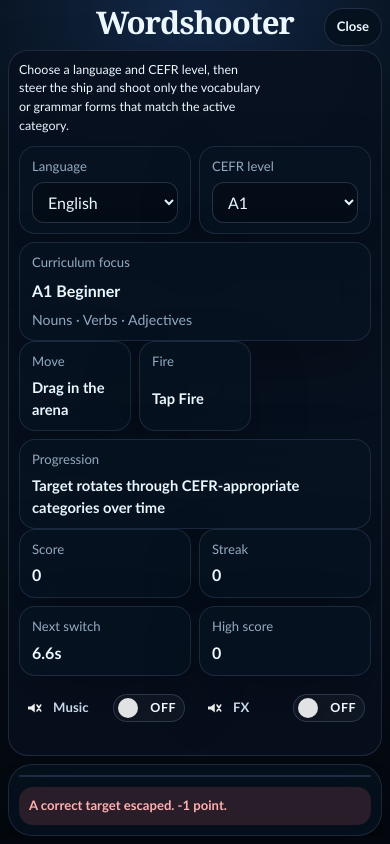
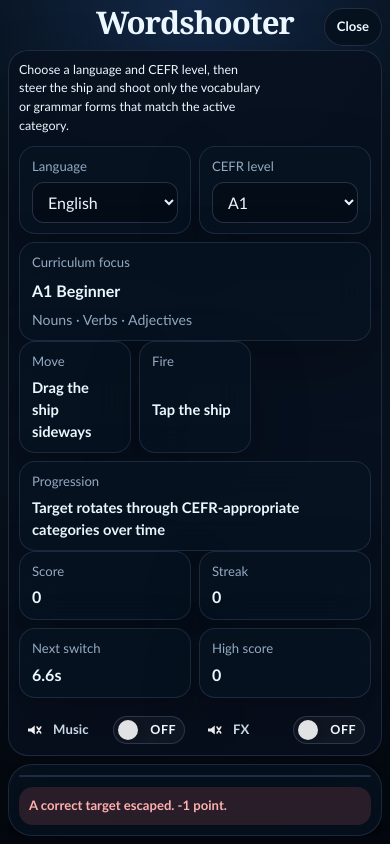
Before and after one commit to KireGW/wordshooter, a React (Vite) app: page / in a window 390 px wide. Both pictures are taken after a click on the button "Menu". Built offline with nearby package versions, Linux system fonts and the light colour scheme.

Commit message:
Refine mobile controls and menu copy

```diff
--- a/src/App.css
+++ b/src/App.css
@@ -754,40 +754,8 @@
   color: #bceffc;
 }
 
-.mobile-controls {
-  display: none;
-}
-
 .arena-overlay {
   display: none;
-}
-
-.mobile-control-copy {
-  display: grid;
-  gap: 4px;
-}
-
-.mobile-control-copy span {
-  color: var(--muted);
-  font-size: 0.78rem;
-  text-transform: uppercase;
-  letter-spacing: 0.16em;
-}
-
-.mobile-control-copy strong {
-  font-size: 0.92rem;
-}
-
-.mobile-fire-button {
-  border: 0;
-  border-radius: 18px;
-  padding: 14px 18px;
-  font: inherit;
-  font-weight: 800;
-  font-size: 1rem;
-  color: #08111f;
-  background: linear-gradient(135deg, #ffd166, #f8f4a6);
-  box-shadow: 0 14px 28px rgba(255, 209, 102, 0.24);
 }
 
 .controls-panel {
@@ -975,18 +943,8 @@
     gap: 8px;
   }
 
-  .arena-overlay-bottom {
-    left: 10px;
-    right: 10px;
-    bottom: 12px;
-    justify-content: space-between;
-    align-items: end;
-    gap: 10px;
-  }
-
   .arena-mini-card,
-  .arena-restart-button,
-  .arena-fire-button {
+  .arena-restart-button {
     pointer-events: auto;
   }
 
@@ -1057,26 +1015,6 @@
     box-shadow: 0 10px 20px rgba(255, 209, 102, 0.2);
     flex: 0 0 auto;
     align-self: stretch;
-  }
-
-  .arena-touch-copy {
-    padding: 8px 10px;
-    border-radius: 16px;
-    background: rgba(6, 15, 28, 0.62);
-    border: 1px solid rgba(184, 192, 255, 0.12);
-    backdrop-filter: blur(12px);
-    max-width: 132px;
-  }
-
-  .arena-touch-copy strong {
-    font-size: 0.78rem;
-  }
-
-  .arena-fire-button {
-    padding: 14px 18px;
-    min-width: 86px;
-    border-radius: 999px;
-    font-size: 0.95rem;
   }
 
   .arena-header {
--- a/src/App.jsx
+++ b/src/App.jsx
@@ -639,6 +639,12 @@ function App() {
   const effectIdRef = useRef(0)
   const audioRef = useRef(null)
   const arenaRef = useRef(null)
+  const shipTouchStateRef = useRef({
+    pointerId: null,
+    startX: 0,
+    startY: 0,
+    moved: false,
+  })
 
   useEffect(() => {
     gameRef.current = game
@@ -809,6 +815,63 @@ function App() {
       movePlayerToClientX(event.clientX)
     },
     [isMobileLayout, movePlayerToClientX],
+  )
+
+  const handleShipPointerDown = useCallback(
+    (event) => {
+      if (!isMobileLayout) {
+        return
+      }
+
+      event.stopPropagation()
+      event.currentTarget.setPointerCapture?.(event.pointerId)
+      shipTouchStateRef.current = {
+        pointerId: event.pointerId,
+        startX: event.clientX,
+        startY: event.clientY,
+        moved: false,
+      }
+    },
+    [isMobileLayout],
+  )
+
+  const handleShipPointerMove = useCallback(
+    (event) => {
+      if (!isMobileLayout || shipTouchStateRef.current.pointerId !== event.pointerId) {
+        return
+      }
+
+      const deltaX = Math.abs(event.clientX - shipTouchStateRef.current.startX)
+      const deltaY = Math.abs(event.clientY - shipTouchStateRef.current.startY)
+      if (deltaX > 6 || deltaY > 6) {
+        shipTouchStateRef.current.moved = true
+      }
+
+      movePlayerToClientX(event.clientX)
+    },
+    [isMobileLayout, movePlayerToClientX],
+  )
+
+  const handleShipPointerUp = useCallback(
+    (event) => {
+      if (!isMobileLayout || shipTouchStateRef.current.pointerId !== event.pointerId) {
+        return
+      }
+
+      event.stopPropagation()
+      const shouldFire = !shipTouchStateRef.current.moved
+      shipTouchStateRef.current = {
+        pointerId: null,
+        startX: 0,
+        startY: 0,
+        moved: false,
+      }
+
+      if (shouldFire) {
+        fireBullet()
+      }
+    },
+    [fireBullet, isMobileLayout],
   )
 
   useEffect(() => {
@@ -1321,11 +1384,11 @@ function App() {
     <section className="controls-panel">
       <div className="control-chip">
         <span>Move</span>
-        <strong>{isMobileLayout ? 'Drag in the arena' : 'A / D or Arrow keys'}</strong>
+        <strong>{isMobileLayout ? 'Drag the ship sideways' : 'A / D or Arrow keys'}</strong>
       </div>
       <div className="control-chip">
         <span>Fire</span>
-        <strong>{isMobileLayout ? 'Tap Fire' : 'Space'}</strong>
+        <strong>{isMobileLayout ? 'Tap the ship' : 'Space'}</strong>
       </div>
       <div className="control-chip">
         <span>Progression</span>
@@ -1473,15 +1536,6 @@ function App() {
                 </button>
               </div>
 
-              <div className="arena-overlay arena-overlay-bottom">
-                <div className="mobile-control-copy arena-touch-copy">
-                  <span>Touch controls</span>
-                  <strong>Drag with left thumb.</strong>
-                </div>
-                <button className="mobile-fire-button arena-fire-button" onClick={fireBullet}>
-                  Fire
-                </button>
-              </div>
             </>
           ) : null}
 
@@ -1528,6 +1582,10 @@ function App() {
           <div
             className="spaceship"
             style={{ left: `${(game.playerX / ARENA.width) * 100}%` }}
+            onPointerDown={handleShipPointerDown}
+            onPointerMove={handleShipPointerMove}
+            onPointerUp={handleShipPointerUp}
+            onPointerCancel={handleShipPointerUp}
           >
             <div className="ship-cockpit" />
             <div className="ship-wing ship-wing-left" />
```
